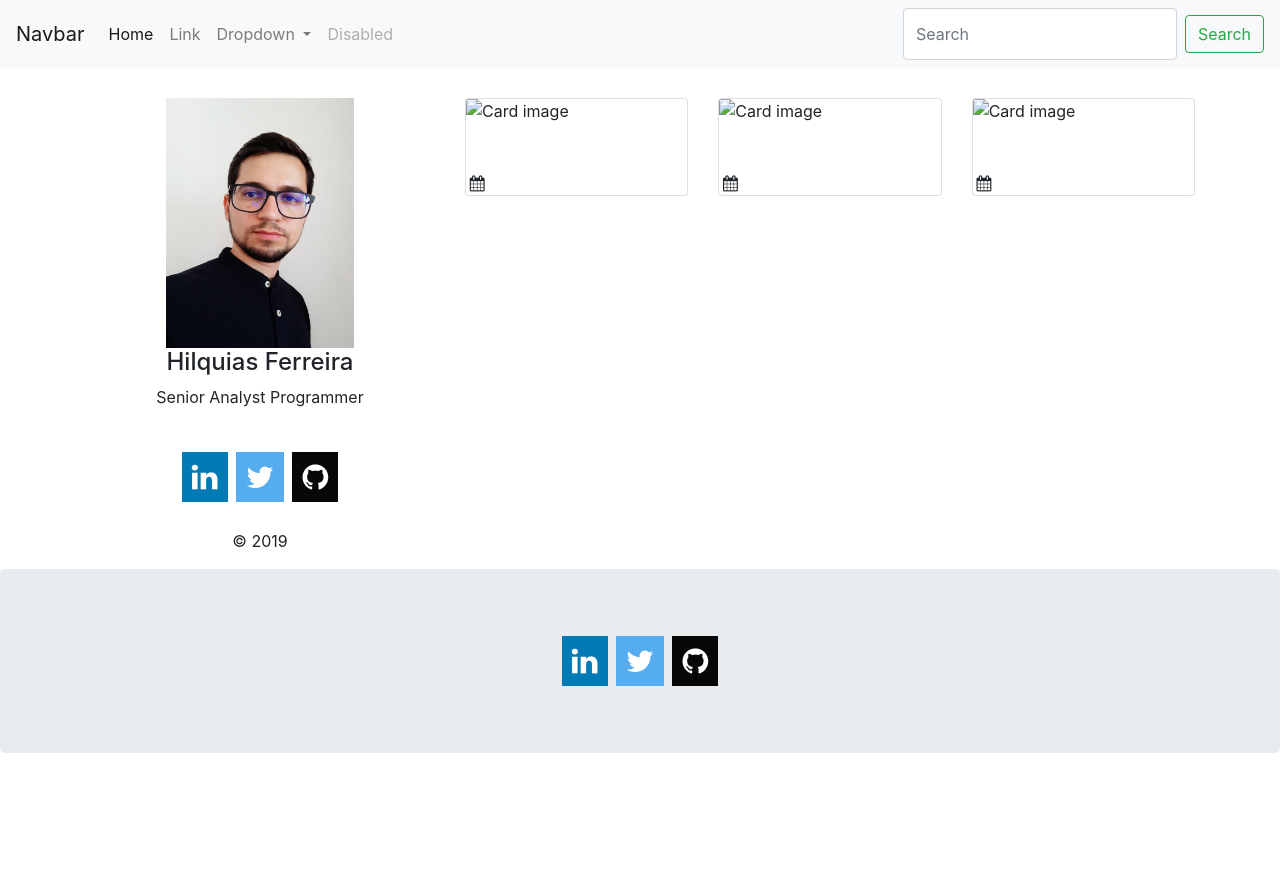
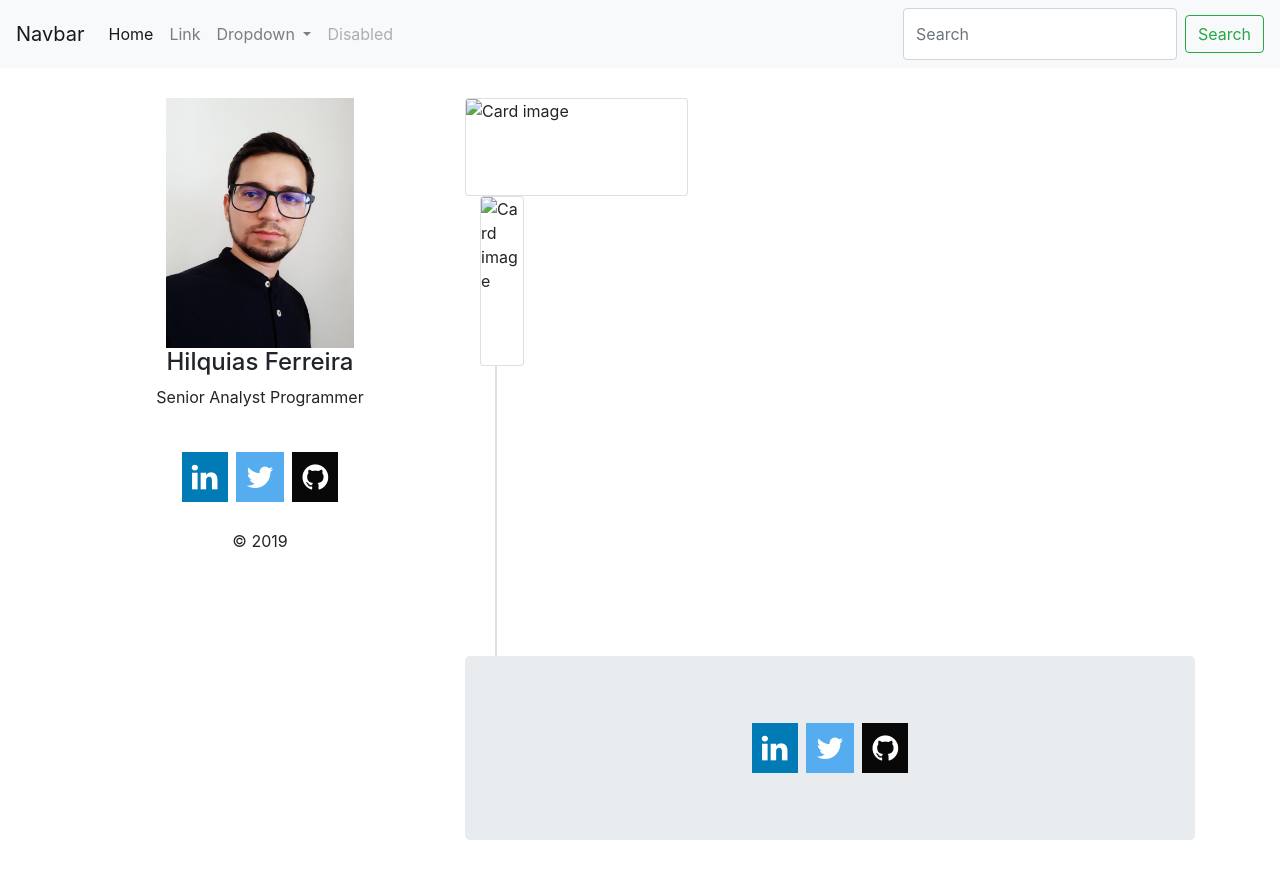
Before and after one commit to hilquiasferreira/hilquiasferreira.github.io, a Jekyll site: the page built from index.md, in a window 1280 px wide. Shown: the top 879 px of the page. Built offline with Jekyll 4.4.1, drawn with Linux system fonts in a browser that asks for light colours.

Commit message:
categories

```diff
--- a/_layouts/home.html
+++ b/_layouts/home.html
@@ -43,13 +43,15 @@
 			</center>
 		</div>
 		<div class="col-sm-8">
+			{%- if site.categories.size > 0 -%}
 			<div class="row">
 				{%- for category in site.categories -%}
 				<div class="col-sm-4">
-					{%- include card.html -%}
+					{%- include cardcategory.html -%}
 				</div>
 				{%- endfor -%}
 			</div>
+			{%- endif -%}
 		</div>
 
 	</div>
```
